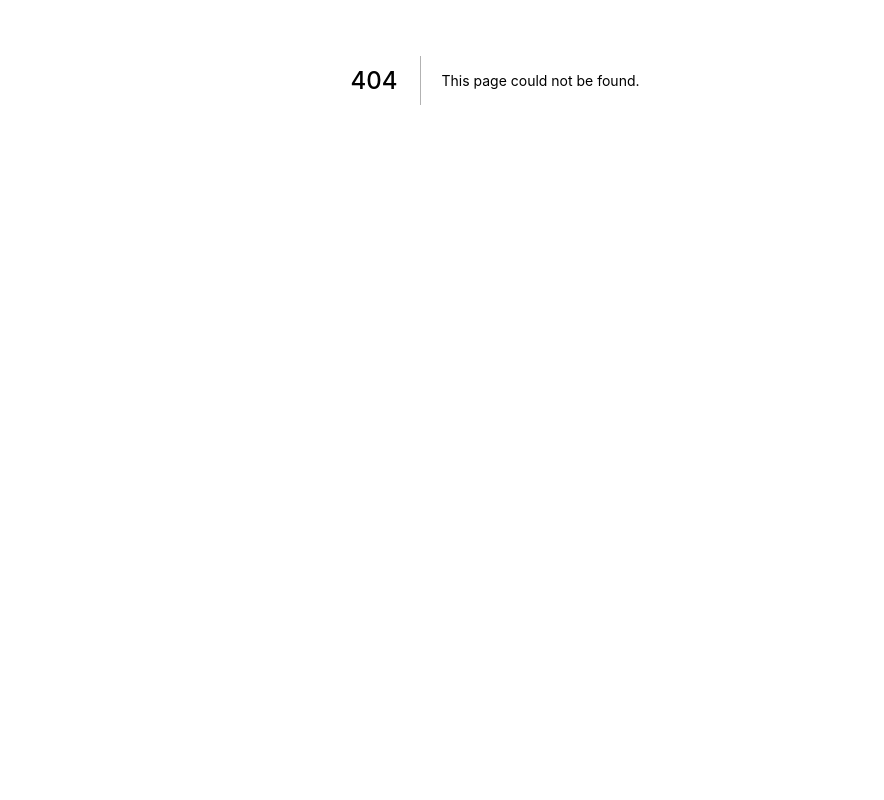
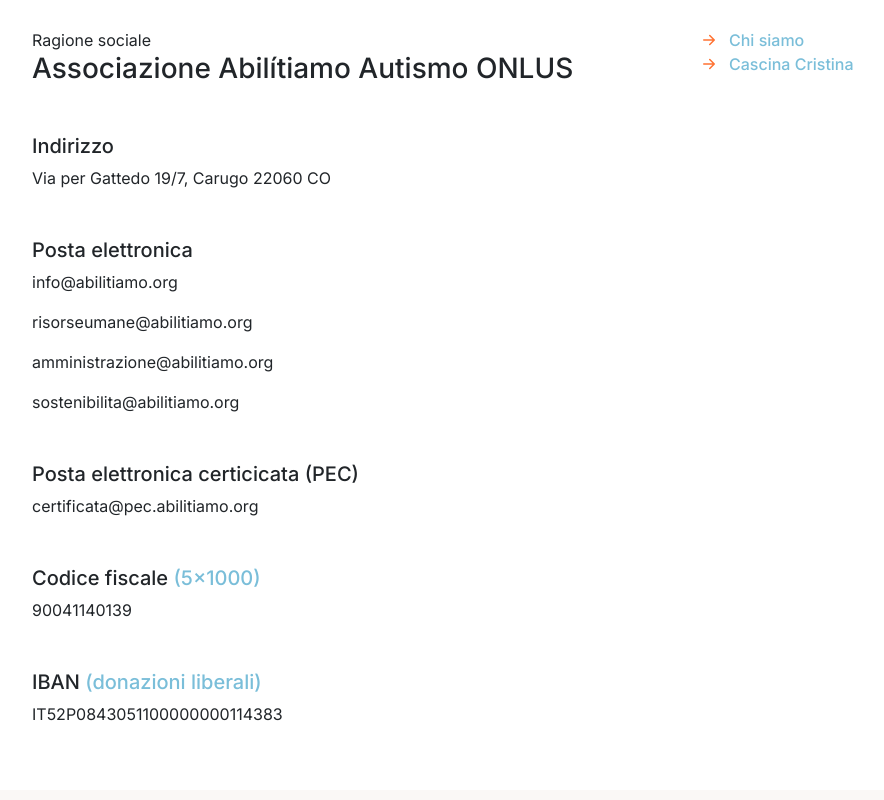
Before and after one commit to iosonosempreio/abilitiamo.org, a Next.js app: page /contatti in a window 1280 px wide. Before the commit this address had no page. Shown: the part 320-1120 px from the top of the page, without its empty margins (145-1029 px from the left). Before the commit the page ends 800 px from the top, so only its background shows below. Built offline with nearby package versions, Linux system fonts and the light colour scheme.

Commit message:
Pagina contatti

```diff
--- /dev/null
+++ b/pages/contatti.js
@@ -0,0 +1,53 @@
+import classNames from "classnames";
+import { Col, Container, Row } from "react-bootstrap";
+import { PageTemplate } from "../components/Templates";
+import ArrowLink from "../components/ArrowLink";
+import info from "../utils/info.json";
+
+export default function Contatti() {
+	return (
+		<PageTemplate title="Teniamoci in contatto">
+			<Container>
+				<Row className="my-5">
+					<Col md={{ span: 7, offset: 1 }}>
+						<p className="mb-0">Ragione sociale</p>
+						<h3 className="mb-3">Associazione Abilítiamo Autismo ONLUS</h3>
+						<h5 className="mt-5">Indirizzo</h5>
+						<p>Via per Gattedo 19/7, Carugo 22060 CO</p>
+						<h5 className="mt-5">Posta elettronica</h5>
+						<p>{info.associazione.mail}</p>
+						<p>{info.associazione.mailRisorseUmane}</p>
+						<p>{info.associazione.mailAmministrazione}</p>
+						<p>{info.associazione.mailSostenibilita}</p>
+						<h5 className="mt-5">Posta elettronica certicicata (PEC)</h5>
+						<p>{info.associazione.pec}</p>
+						<h5 className="mt-5">
+							Codice fiscale{" "}
+							<span style={{ color: "var(--azure)" }}>(5x1000)</span>
+						</h5>
+						<p>{info.associazione.codiceFiscale}</p>
+						<h5 className="mt-5">
+							IBAN{" "}
+							<span style={{ color: "var(--azure)" }}>
+								(donazioni liberali)
+							</span>
+						</h5>
+						<p>{info.associazione.iban}</p>
+					</Col>
+					<Col>
+						<div className={classNames("position-sticky")} style={{ top: 65 }}>
+							{sideLinks.map((d, i) => (
+								<ArrowLink key={i} data={d} />
+							))}
+						</div>
+					</Col>
+				</Row>
+			</Container>
+		</PageTemplate>
+	);
+}
+
+const sideLinks = [
+	{ label: "Chi siamo", url: "/chi-siamo" },
+	{ label: "Cascina Cristina", url: "/cascina-cristina" },
+];
--- a/utils/navigation.json
+++ b/utils/navigation.json
@@ -46,7 +46,7 @@
   },
   {
     "label": "Contatti",
-    "url": "/contacts",
+    "url": "/contatti",
     "menues": ["main", "footer"]
   },
   {
```
